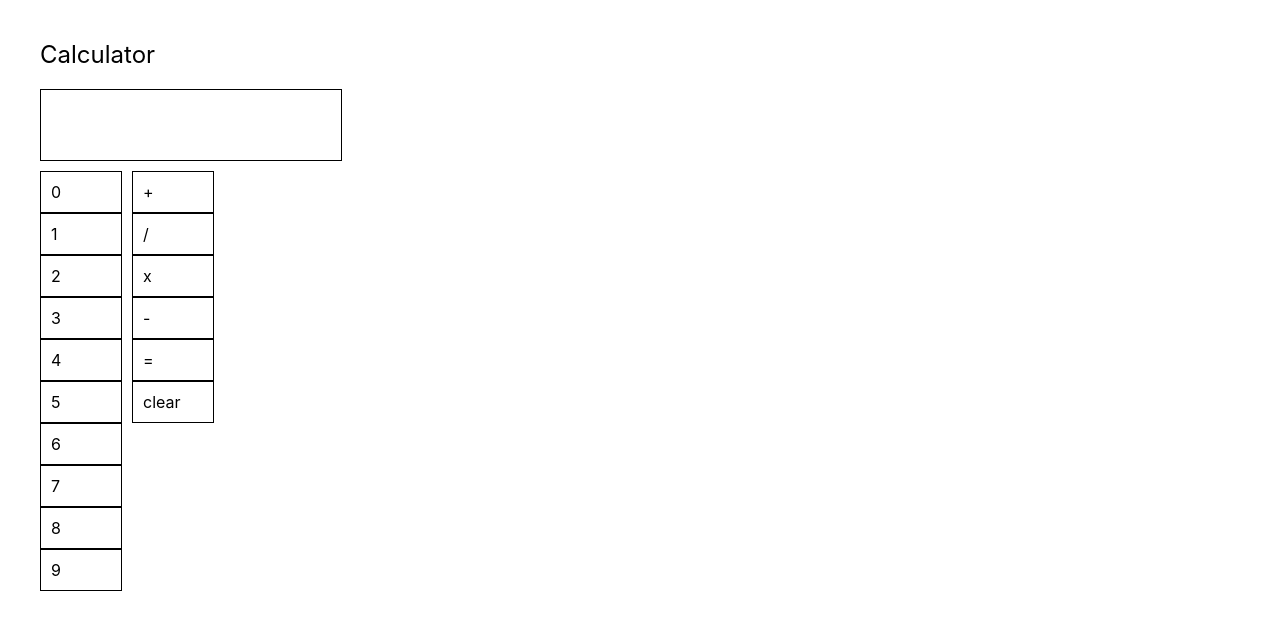
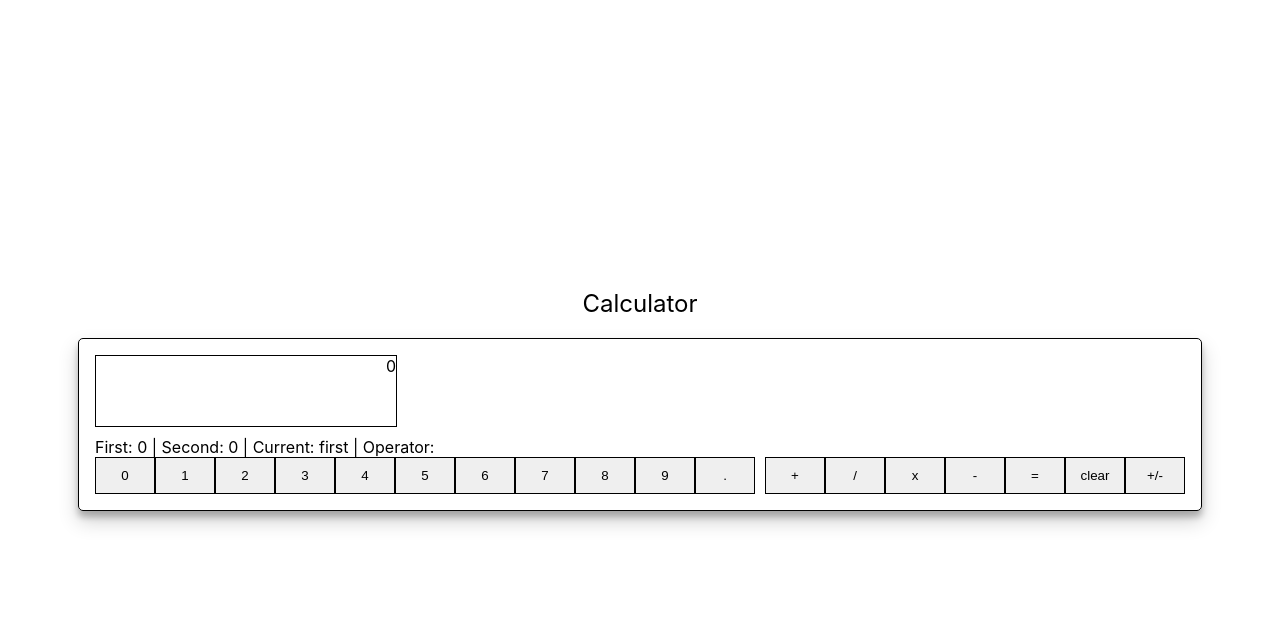
Before and after one commit to prof-tejera/homework-4-aali2537, a React (Create React App) app: page / in a window 1280 px wide. Shown: the top 630 px of the page. Built offline with nearby package versions, Linux system fonts and the light colour scheme.

Commit message:
Decimal and negative number support

```diff
--- a/src/App.css
+++ b/src/App.css
@@ -1,5 +1,9 @@
 .App {
-  padding: 40px;
+  height: 100%;
+  display: flex;
+  align-items: center;
+  justify-content: center;
+  flex-direction: column;
 }
 
 .App header {
--- a/src/App.js
+++ b/src/App.js
@@ -1,5 +1,5 @@
-import './App.css';
-import Calculator from 'components/Calculator';
+import "./App.css";
+import Calculator from "components/Calculator";
 
 function App() {
   return (
--- a/src/components/Calculator.js
+++ b/src/components/Calculator.js
@@ -1,52 +1,100 @@
 import { Component } from "react";
 import PropTypes from "prop-types";
+import styled from "styled-components";
 
 import Number from "./Number";
 import Operator from "./Operator";
 import Screen from "./Screen";
 
+const Container = styled.div`
+  border: 1px solid black;
+  border-radius: 5px;
+  padding: 1em;
+  box-shadow: 0 10px 20px rgba(0, 0, 0, 0.19), 0 6px 6px rgba(0, 0, 0, 0.23);
+`;
+
 class Calculator extends Component {
   state = {
-    first: null,
+    first: 0,
     operator: null,
-    second: null,
+    second: 0,
+    current: "first",
   };
 
   handleNumberClick = (number) => {
     if (!this.state.operator) {
       this.setState({ first: `${this.state.first || ""}${number}` });
     } else {
-      this.setState({ second: `${this.state.second || ""}${number}` });
+      this.setState({
+        second: `${this.state.second || ""}${number}`,
+        current: "second",
+      });
     }
   };
 
   handleOperatorClick = (operator) => {
     if (operator === "=") {
-      const first = parseInt(this.state.first);
-      const second = parseInt(this.state.second);
+      const first = parseFloat(this.state.first);
+      const second = parseFloat(this.state.second);
 
       if (this.state.operator === "+") {
-        this.setState({ operator: null, first: first + second, second: null });
+        this.setState({
+          operator: null,
+          first: first + second,
+          second: 0,
+          current: "first",
+        });
       } else if (this.state.operator === "/") {
-        this.setState({ operator: null, first: first / second, second: null });
+        this.setState({
+          operator: null,
+          first: first / second,
+          second: 0,
+          current: "first",
+        });
       } else if (this.state.operator === "-") {
-        this.setState({ operator: null, first: first - second, second: null });
+        this.setState({
+          operator: null,
+          first: first - second,
+          second: 0,
+          current: "first",
+        });
       } else if (this.state.operator === "x") {
-        this.setState({ operator: null, first: first * second, second: null });
+        this.setState({
+          operator: null,
+          first: first * second,
+          second: 0,
+          current: "first",
+        });
       }
     } else if (operator === "clear") {
-      this.setState({ first: null, second: null, operator: null });
+      this.setState({ first: 0, second: 0, operator: null });
+    } else if (operator === "+/-") {
+      console.log("hit");
+      if (this.state.current === "first") {
+        this.setState({
+          first: this.state.first - this.state.first * 2,
+        });
+      } else {
+        this.setState({
+          second: this.state.second - this.state.second * 2,
+        });
+      }
     } else {
       this.setState({ operator });
     }
   };
 
-  getScreenValue = () => this.state.second || this.state.first;
+  getScreenValue = () =>
+    parseFloat(this.state.second) || parseFloat(this.state.first);
 
   render() {
     return (
-      <>
+      <Container>
         <Screen value={this.getScreenValue()} />
+        <div>
+          First: {this.state.first} | Second: {this.state.second} | Current:{" "}
+          {this.state.current} | Operator: {this.state.operator}
+        </div>
         <div style={{ display: "flex" }}>
           <div>
             <Number value={0} onClick={this.handleNumberClick} />
@@ -59,6 +107,7 @@ class Calculator extends Component {
             <Number value={7} onClick={this.handleNumberClick} />
             <Number value={8} onClick={this.handleNumberClick} />
             <Number value={9} onClick={this.handleNumberClick} />
+            <Number value="." onClick={this.handleNumberClick} />
           </div>
           <div style={{ paddingLeft: 10 }}>
             <Operator value="+" onClick={this.handleOperatorClick} />
@@ -67,9 +116,10 @@ class Calculator extends Component {
             <Operator value="-" onClick={this.handleOperatorClick} />
             <Operator value="=" onClick={this.handleOperatorClick} />
             <Operator value="clear" onClick={this.handleOperatorClick} />
+            <Operator value="+/-" onClick={this.handleOperatorClick} />
           </div>
         </div>
-      </>
+      </Container>
     );
   }
 }
@@ -80,11 +130,11 @@ Screen.propTypes = {
 };
 
 Number.propTypes = {
-  value: PropTypes.number,
+  value: PropTypes.oneOfType([PropTypes.number, PropTypes.oneOf(["."])]),
 };
 
 Operator.propTypes = {
-  value: PropTypes.oneOf(["+", "/", "x", "-", "=", "clear"]),
+  value: PropTypes.oneOf(["+", "/", "x", "-", "=", "clear", "+/-"]),
 };
 
 export default Calculator;
--- a/src/components/Number.js
+++ b/src/components/Number.js
@@ -1,7 +1,7 @@
-import { Component } from 'react';
-import styled from 'styled-components';
+import { Component } from "react";
+import styled from "styled-components";
 
-const Container = styled.div`
+const Container = styled.button`
   padding: 10px;
   border: 1px solid black;
   width: 60px;
--- a/src/components/Operator.js
+++ b/src/components/Operator.js
@@ -1,7 +1,7 @@
-import { Component } from 'react';
-import styled from 'styled-components';
+import { Component } from "react";
+import styled from "styled-components";
 
-const Container = styled.div`
+const Container = styled.button`
   padding: 10px;
   border: 1px solid black;
   width: 60px;
--- a/src/index.css
+++ b/src/index.css
@@ -1,13 +1,19 @@
+html,
+#root,
+body {
+  height: 100%;
+}
+
 body {
   margin: 0;
-  font-family: -apple-system, BlinkMacSystemFont, 'Segoe UI', 'Roboto', 'Oxygen',
-    'Ubuntu', 'Cantarell', 'Fira Sans', 'Droid Sans', 'Helvetica Neue',
+  font-family: -apple-system, BlinkMacSystemFont, "Segoe UI", "Roboto", "Oxygen",
+    "Ubuntu", "Cantarell", "Fira Sans", "Droid Sans", "Helvetica Neue",
     sans-serif;
   -webkit-font-smoothing: antialiased;
   -moz-osx-font-smoothing: grayscale;
 }
 
 code {
-  font-family: source-code-pro, Menlo, Monaco, Consolas, 'Courier New',
+  font-family: source-code-pro, Menlo, Monaco, Consolas, "Courier New",
     monospace;
 }
```
